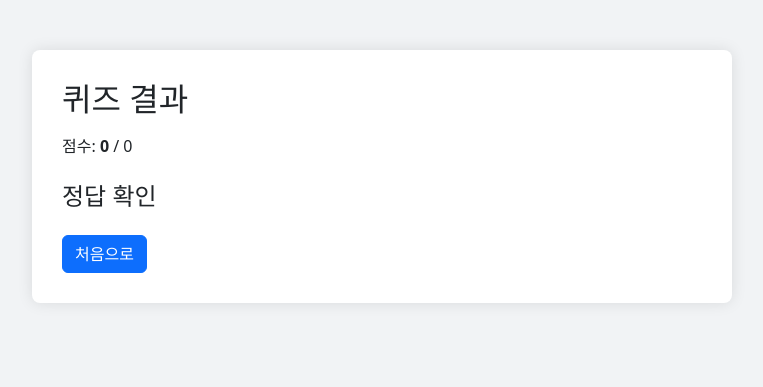
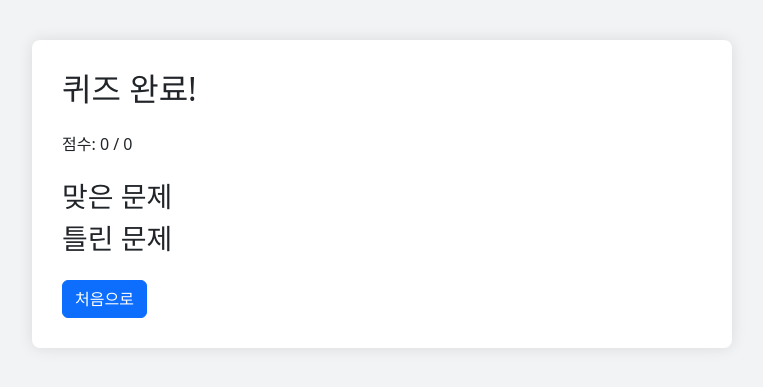
Before and after one commit to hansae0806/a4HBjei, a Flask app: page /result in a window 1280 px wide. Shown: the top 387 px of the page, without its empty margins (258-1021 px from the left). Run offline with Flask 2, Linux system fonts and the light colour scheme; some libraries are stand-ins or nearby versions.

Commit message:
Update result.html

```diff
--- a/templates/result.html
+++ b/templates/result.html
@@ -2,22 +2,23 @@
 <html lang="ko">
 <head>
   <meta charset="UTF-8">
-    <title>퀴즈 결과</title>
+  <title>퀴즈 완료!</title>
   <!-- Bootstrap CSS 추가 -->
   <link href="https://cdnjs.cloudflare.com/ajax/libs/bootstrap/5.2.0/css/bootstrap.min.css" rel="stylesheet">
   <style>
     body {
       background-color: #f1f3f5;
+      padding-top: 40px;
     }
-        .container {
-            margin-top: 50px;
+    .result-container {
       max-width: 700px;
+      margin: auto;
+      background-color: #ffffff;
       padding: 30px;
-            background-color: #ffffff;
       border-radius: 8px;
-            box-shadow: 0 0 15px rgba(0, 0, 0, 0.1);
+      box-shadow: 0 0 15px rgba(0,0,0,0.1);
     }
-        .answer-box {
+    .result-item {
       padding: 15px;
       border-radius: 5px;
       margin-bottom: 10px;
@@ -25,27 +26,28 @@
   </style>
 </head>
 <body>
-    <div class="container">
-         <h2 class="mb-3">퀴즈 결과</h2>
-         <p class="mb-4">점수: <strong>{{ score }}</strong> / {{ total }}</p>
+  <div class="result-container">
+    <h2 class="mb-4">퀴즈 완료!</h2>
+    <p class="mb-4">점수: {{ score }} / {{ total }}</p>
 
-         <h4>정답 확인</h4>
-         {% for ans in correct %}
-             <div class="answer-box alert alert-success">
-                 <strong>문제:</strong> {{ ans.question }}<br>
-                 <strong>정답:</strong> {{ ans.correct_answer }}
+    <h3>맞은 문제</h3>
+    {% for a in correct %}
+      <div class="result-item bg-success text-white">
+        <p><strong>Q:</strong> {{ a.question }}<br>
+        <strong>정답:</strong> {{ a.correct_answer }}</p>
       </div>
     {% endfor %}
 
-         {% for ans in wrong %}
-             <div class="answer-box alert alert-danger">
-                 <strong>문제:</strong> {{ ans.question }}<br>
-                 <strong>정답:</strong> {{ ans.correct_answer }}<br>
-                 <strong>내 답:</strong> {{ ans.user_answer }}
+    <h3>틀린 문제</h3>
+    {% for a in wrong %}
+      <div class="result-item bg-danger text-white">
+        <p><strong>Q:</strong> {{ a.question }}<br>
+        <strong>선택:</strong> {{ a.user_answer }}<br>
+        <strong>정답:</strong> {{ a.correct_answer }}</p>
       </div>
     {% endfor %}
     <div class="mt-4">
-             <a href="{{ url_for('index') }}" class="btn btn-primary">처음으로</a>
+      <a href="/" class="btn btn-primary">처음으로</a>
     </div>
   </div>
 </body>
```
Lines whose indentation alone changed are shown as unchanged.
